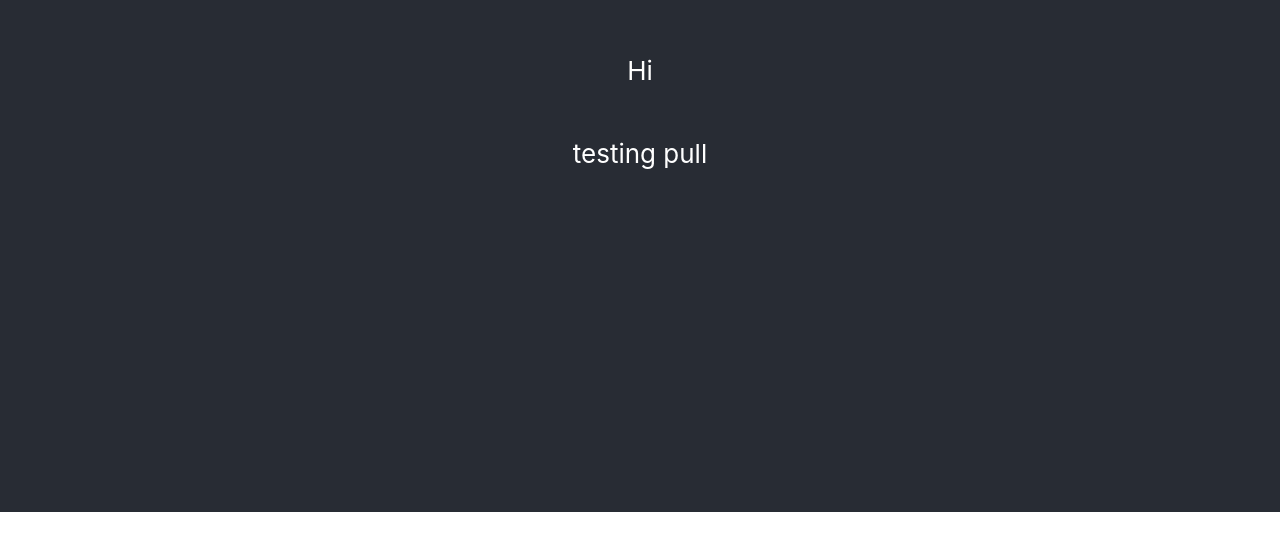
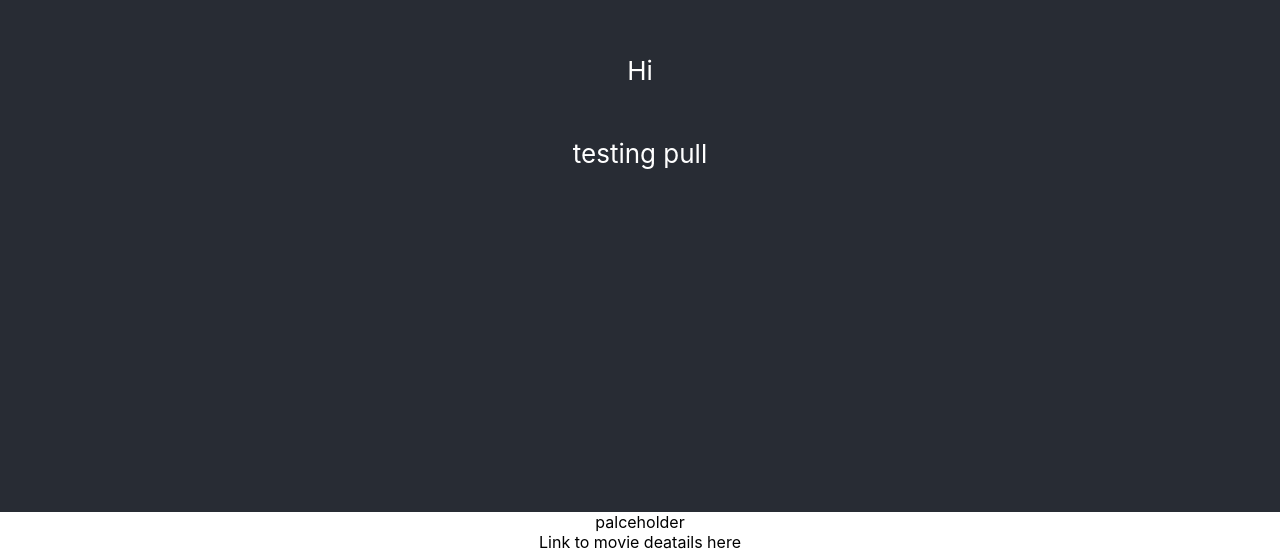
Before and after one commit to TylerGoldsmith/movie_rental_site, a React (Create React App) app: page / in a window 1280 px wide. Shown: the part 288-840 px from the top of the page. Before the commit the page ends 800 px from the top, so only its background shows below. Built offline with nearby package versions, Linux system fonts and the light colour scheme.

Commit message:
created basic comonents

```diff
--- a/src/App.js
+++ b/src/App.js
@@ -1,5 +1,6 @@
-
-import './App.css';
+import "./App.css";
+import Gallery from "./components/Gallery";
+import Searchbar from "./components/Searchbar";
 
 function App() {
   return (
@@ -8,6 +9,8 @@ function App() {
         <p>Hi</p>
         <p>testing pull</p>
       </header>
+      <Searchbar />
+      <Gallery />
     </div>
   );
 }
--- /dev/null
+++ b/src/components/Gallery.js
@@ -0,0 +1,9 @@
+import GalleryItem from "./GalleryItem";
+
+const Gallery = () => {
+
+    //map through gallery items
+
+  return <GalleryItem />; //change to display once map is running
+};
+export default Gallery;
--- /dev/null
+++ b/src/components/GalleryItem.js
@@ -0,0 +1,6 @@
+const GalleryItem = () => {
+  return(
+      <div>Link to movie deatails here</div>
+  )
+};
+export default GalleryItem;
--- /dev/null
+++ b/src/components/MovieDetails.js
@@ -0,0 +1,4 @@
+const MovieDetails = () => {
+  return;
+};
+export default MovieDetails;
--- /dev/null
+++ b/src/components/Searchbar.js
@@ -0,0 +1,4 @@
+const Searchbar = () => {
+  return <div>palceholder</div>;
+};
+export default Searchbar;
```
